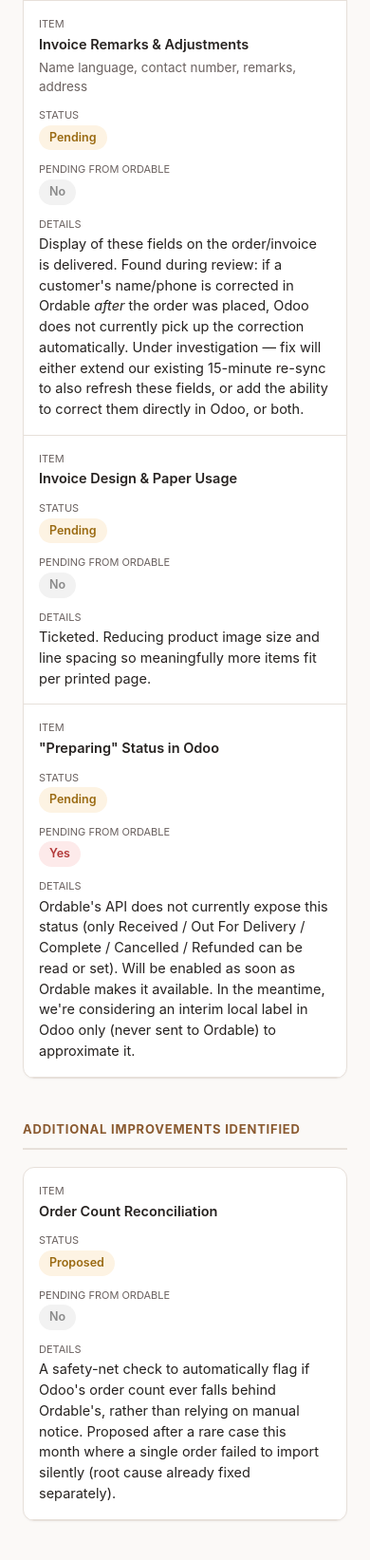
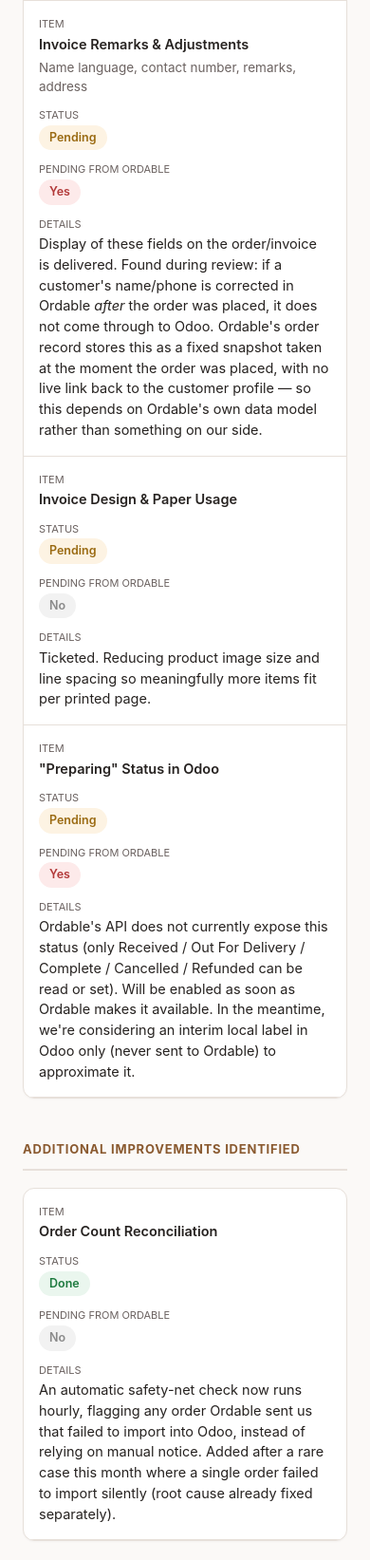
Before and after one commit to centrixplus/newformskw-status, a plain HTML site: page index.html in a window 390 px wide. Shown: the part 1046-2689 px from the top of the page at 95% size. Drawn offline with Linux system fonts and the light colour scheme.

Commit message:
Attribute name/phone re-sync gap to Ordable's snapshot model; mark order count reconciliation done

```diff
--- a/index.html
+++ b/index.html
@@ -133,8 +133,8 @@
             <td data-label="Item"><div class="item-name">Invoice Remarks &amp; Adjustments</div>
               <div class="item-detail">Name language, contact number, remarks, address</div></td>
             <td data-label="Status"><span class="pill pending">Pending</span></td>
-            <td data-label="Pending from Ordable"><span class="pill ordable-no">No</span></td>
-            <td data-label="Details">Display of these fields on the order/invoice is delivered. Found during review: if a customer's name/phone is corrected in Ordable <em>after</em> the order was placed, Odoo does not currently pick up the correction automatically. Under investigation — fix will either extend our existing 15-minute re-sync to also refresh these fields, or add the ability to correct them directly in Odoo, or both.</td>
+            <td data-label="Pending from Ordable"><span class="pill ordable-yes">Yes</span></td>
+            <td data-label="Details">Display of these fields on the order/invoice is delivered. Found during review: if a customer's name/phone is corrected in Ordable <em>after</em> the order was placed, it does not come through to Odoo. Ordable's order record stores this as a fixed snapshot taken at the moment the order was placed, with no live link back to the customer profile — so this depends on Ordable's own data model rather than something on our side.</td>
           </tr>
           <tr>
             <td data-label="Item"><div class="item-name">Invoice Design &amp; Paper Usage</div></td>
@@ -168,9 +168,9 @@
         <tbody>
           <tr>
             <td data-label="Item"><div class="item-name">Order Count Reconciliation</div></td>
-            <td data-label="Status"><span class="pill pending">Proposed</span></td>
+            <td data-label="Status"><span class="pill done">Done</span></td>
             <td data-label="Pending from Ordable"><span class="pill ordable-no">No</span></td>
-            <td data-label="Details">A safety-net check to automatically flag if Odoo's order count ever falls behind Ordable's, rather than relying on manual notice. Proposed after a rare case this month where a single order failed to import silently (root cause already fixed separately).</td>
+            <td data-label="Details">An automatic safety-net check now runs hourly, flagging any order Ordable sent us that failed to import into Odoo, instead of relying on manual notice. Added after a rare case this month where a single order failed to import silently (root cause already fixed separately).</td>
           </tr>
         </tbody>
       </table>
```
